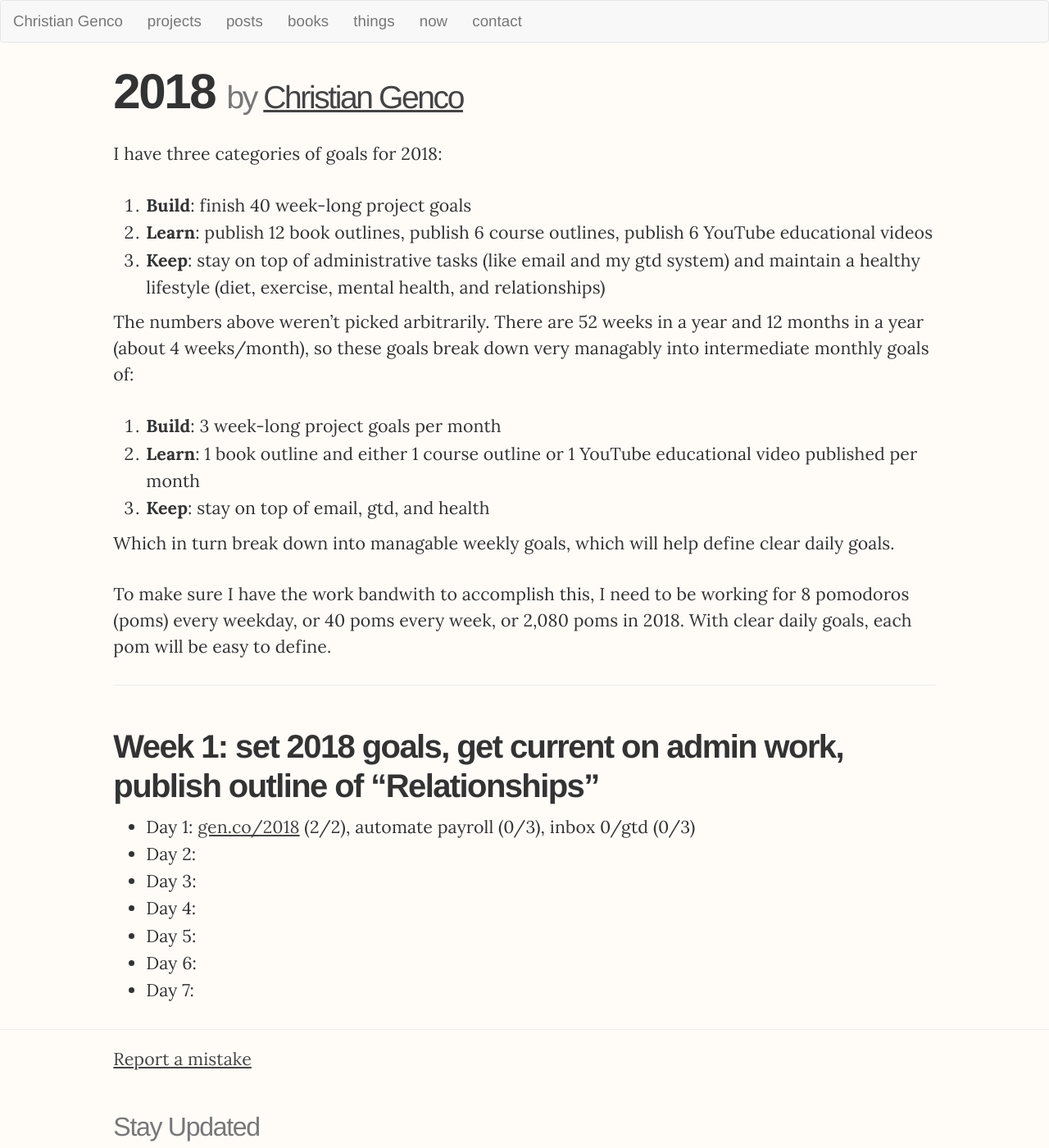
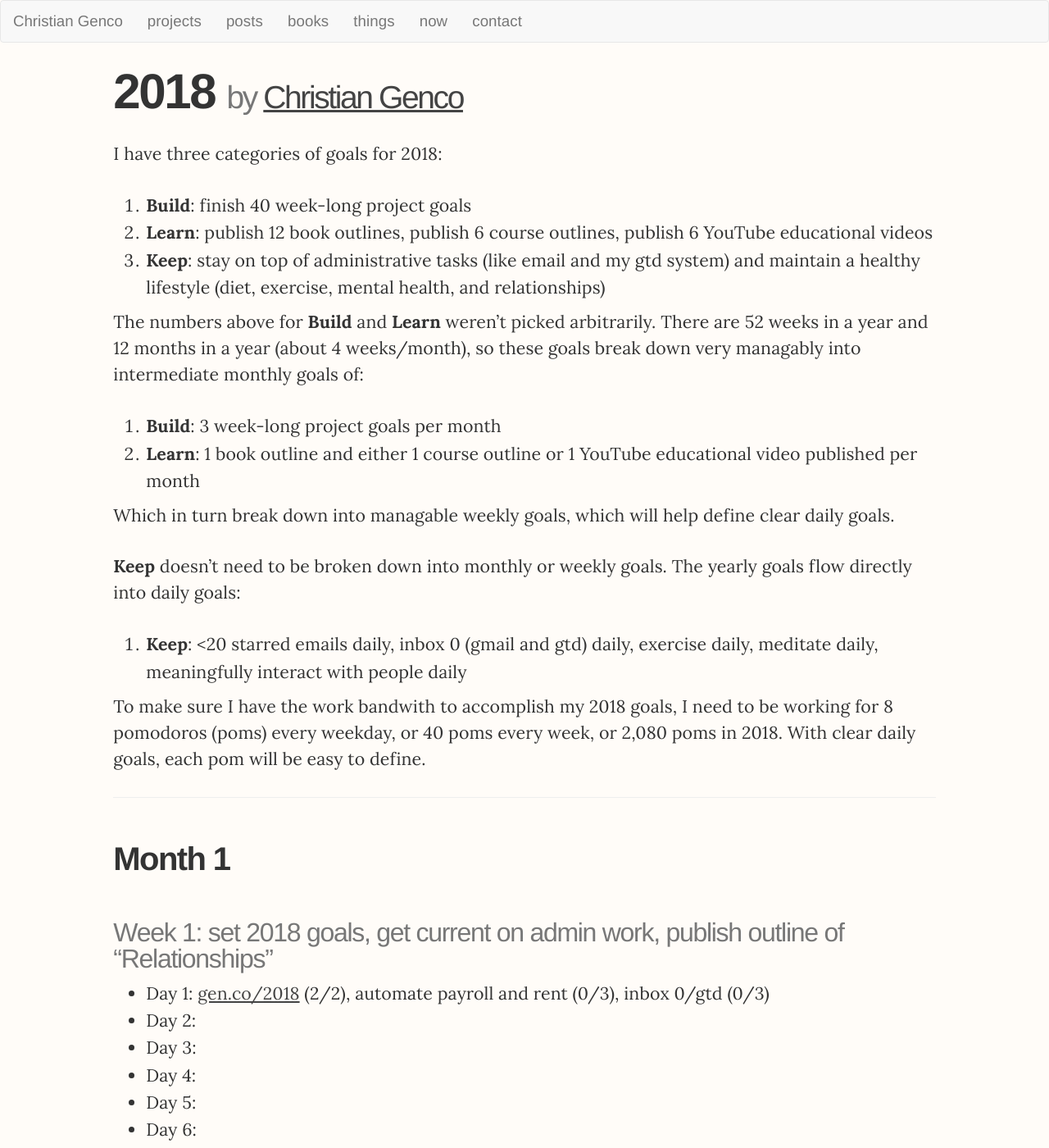
Before and after one commit to christiangenco/christiangenco.github.io, a Jekyll site: the page built from _posts/2018-01-01-2018.md, in a window 1280 px wide and 1400 px high. Shown: the whole window at 82% size. Built offline with Jekyll 4.4.1, drawn with Linux system fonts in a browser that asks for light colours; nearby versions of some CDN libraries.

Commit message:
update 2018

```diff
--- a/_posts/2018-01-01-2018.md
+++ b/_posts/2018-01-01-2018.md
@@ -11,21 +11,26 @@ I have three categories of goals for 2018:
 2. **Learn**: publish 12 book outlines, publish 6 course outlines, publish 6 YouTube educational videos
 3. **Keep**: stay on top of administrative tasks (like email and my gtd system) and maintain a healthy lifestyle (diet, exercise, mental health, and relationships)
 
-The numbers above weren't picked arbitrarily. There are 52 weeks in a year and 12 months in a year (about 4 weeks/month), so these goals break down very managably into intermediate monthly goals of:
+The numbers above for **Build** and **Learn** weren't picked arbitrarily. There are 52 weeks in a year and 12 months in a year (about 4 weeks/month), so these goals break down very managably into intermediate monthly goals of:
 
 1. **Build**: 3 week-long project goals per month
 2. **Learn**: 1 book outline and either 1 course outline or 1 YouTube educational video published per month
-3. **Keep**: stay on top of email, gtd, and health
 
 Which in turn break down into managable weekly goals, which will help define clear daily goals.
 
-To make sure I have the work bandwith to accomplish this, I need to be working for 8 pomodoros (poms) every weekday, or 40 poms every week, or 2,080 poms in 2018. With clear daily goals, each pom will be easy to define.
+**Keep** doesn't need to be broken down into monthly or weekly goals. The yearly goals flow directly into daily goals:
+
+3. **Keep**: <20 starred emails daily, inbox 0 (gmail and gtd) daily, exercise daily, meditate daily, meaningfully interact with people daily
+
+To make sure I have the work bandwith to accomplish my 2018 goals, I need to be working for 8 pomodoros (poms) every weekday, or 40 poms every week, or 2,080 poms in 2018. With clear daily goals, each pom will be easy to define.
 
 ---
 
-## Week 1: set 2018 goals, get current on admin work, publish outline of "Relationships"
+## Month 1
 
-* Day 1: [gen.co/2018](http://gen.co/2018) (2/2), automate payroll (0/3), inbox 0/gtd (0/3)
+### Week 1: set 2018 goals, get current on admin work, publish outline of "Relationships"
+
+* Day 1: [gen.co/2018](http://gen.co/2018) (2/2), automate payroll and rent (0/3), inbox 0/gtd (0/3)
 * Day 2:
 * Day 3:
 * Day 4:
```
